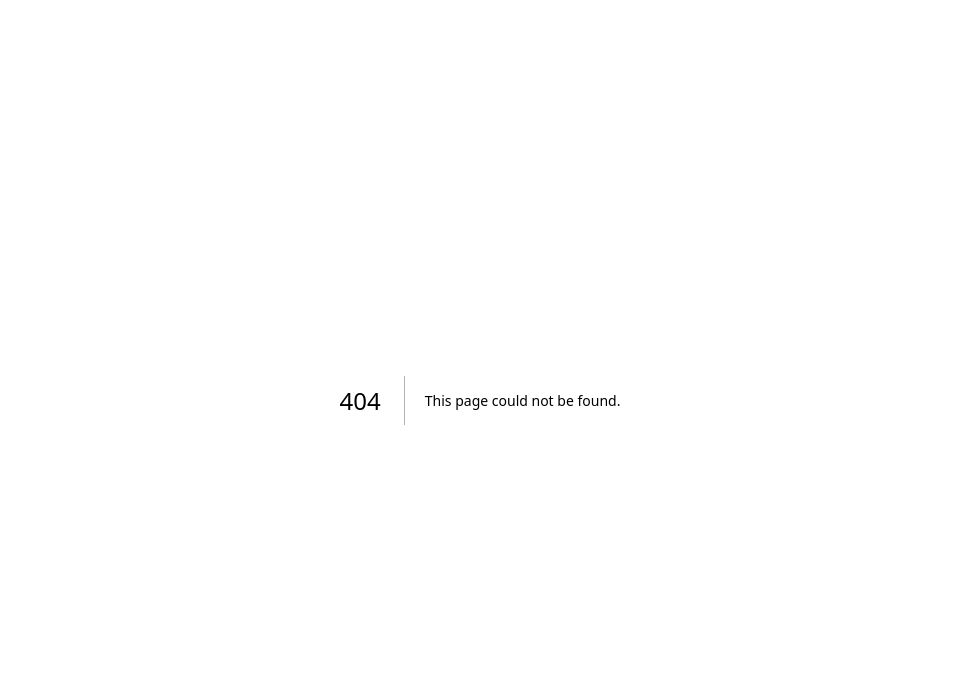
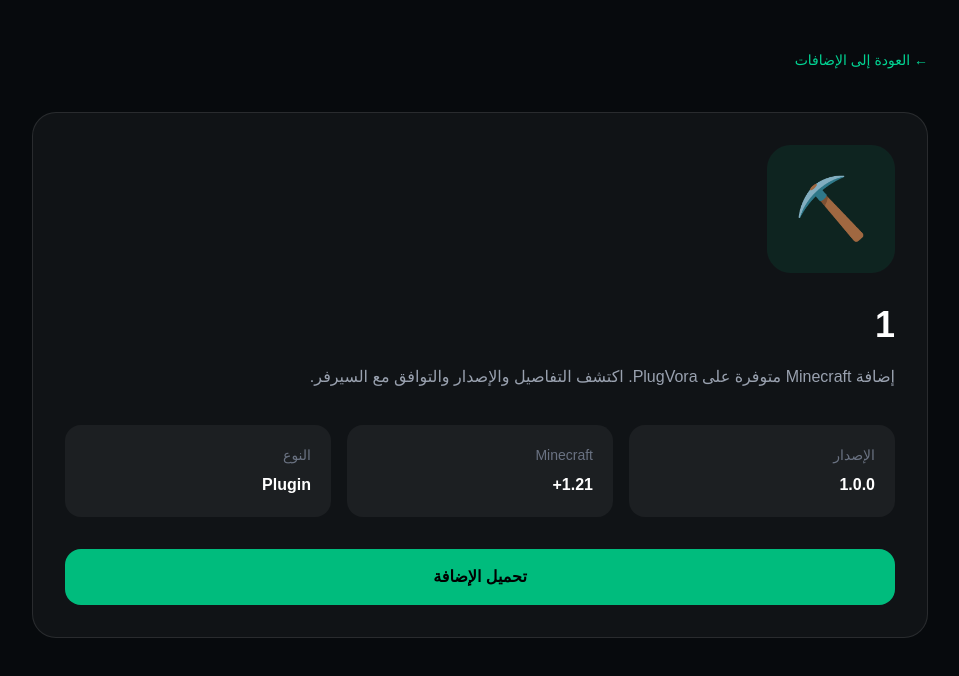
Before and after one commit to hslprrt-commits/PlugVora127, a Next.js app: page /addon/1 in a window 1280 px wide. Before the commit this address had no page. Shown: the top 676 px of the page, without its empty margins (160-1119 px from the left). Built offline with nearby package versions, Linux system fonts and the light colour scheme.

Commit message:
Create addon/[name]/page.tsx

```diff
--- /dev/null
+++ b/app/addon/[name]/page.tsx
@@ -0,0 +1,63 @@
+type PageProps = {
+  params: Promise<{
+    name: string;
+  }>;
+};
+
+export default async function AddonPage({ params }: PageProps) {
+  const { name } = await params;
+
+  const addonName = decodeURIComponent(name);
+
+  return (
+    <main
+      dir="rtl"
+      className="min-h-screen bg-[#070a0d] px-5 py-12 text-white"
+    >
+      <div className="mx-auto max-w-4xl">
+        <a
+          href="/"
+          className="text-sm text-emerald-400 hover:text-emerald-300"
+        >
+          ← العودة إلى الإضافات
+        </a>
+
+        <div className="mt-10 rounded-3xl border border-white/10 bg-white/[0.04] p-8">
+          <div className="flex h-32 w-32 items-center justify-center rounded-3xl bg-emerald-500/10 text-6xl">
+            ⛏️
+          </div>
+
+          <h1 className="mt-8 text-4xl font-black">
+            {addonName}
+          </h1>
+
+          <p className="mt-4 leading-8 text-gray-400">
+            إضافة Minecraft متوفرة على PlugVora.
+            اكتشف التفاصيل والإصدار والتوافق مع السيرفر.
+          </p>
+
+          <div className="mt-8 grid gap-4 sm:grid-cols-3">
+            <div className="rounded-2xl bg-white/5 p-5">
+              <p className="text-sm text-gray-500">الإصدار</p>
+              <p className="mt-2 font-bold">1.0.0</p>
+            </div>
+
+            <div className="rounded-2xl bg-white/5 p-5">
+              <p className="text-sm text-gray-500">Minecraft</p>
+              <p className="mt-2 font-bold">1.21+</p>
+            </div>
+
+            <div className="rounded-2xl bg-white/5 p-5">
+              <p className="text-sm text-gray-500">النوع</p>
+              <p className="mt-2 font-bold">Plugin</p>
+            </div>
+          </div>
+
+          <button className="mt-8 w-full rounded-2xl bg-emerald-500 py-4 font-black text-black hover:bg-emerald-400">
+            تحميل الإضافة
+          </button>
+        </div>
+      </div>
+    </main>
+  );
+}
```
